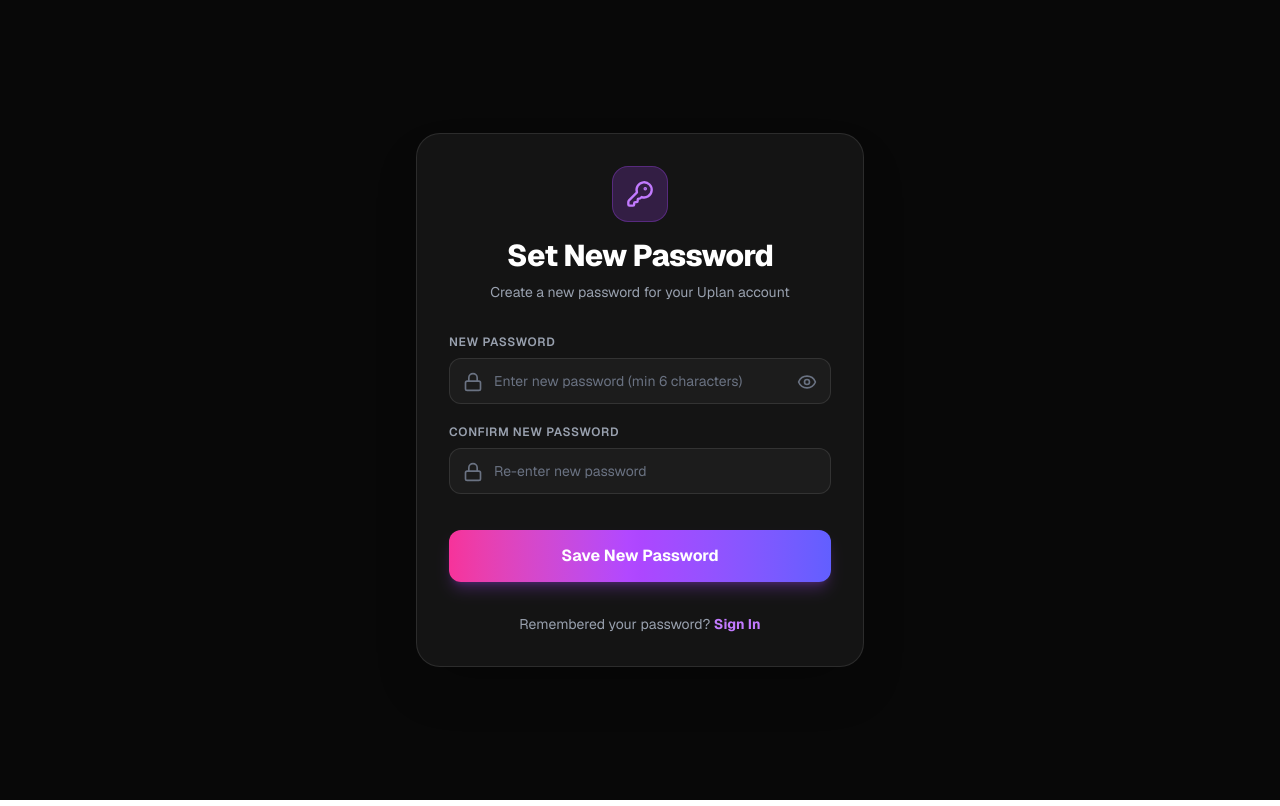
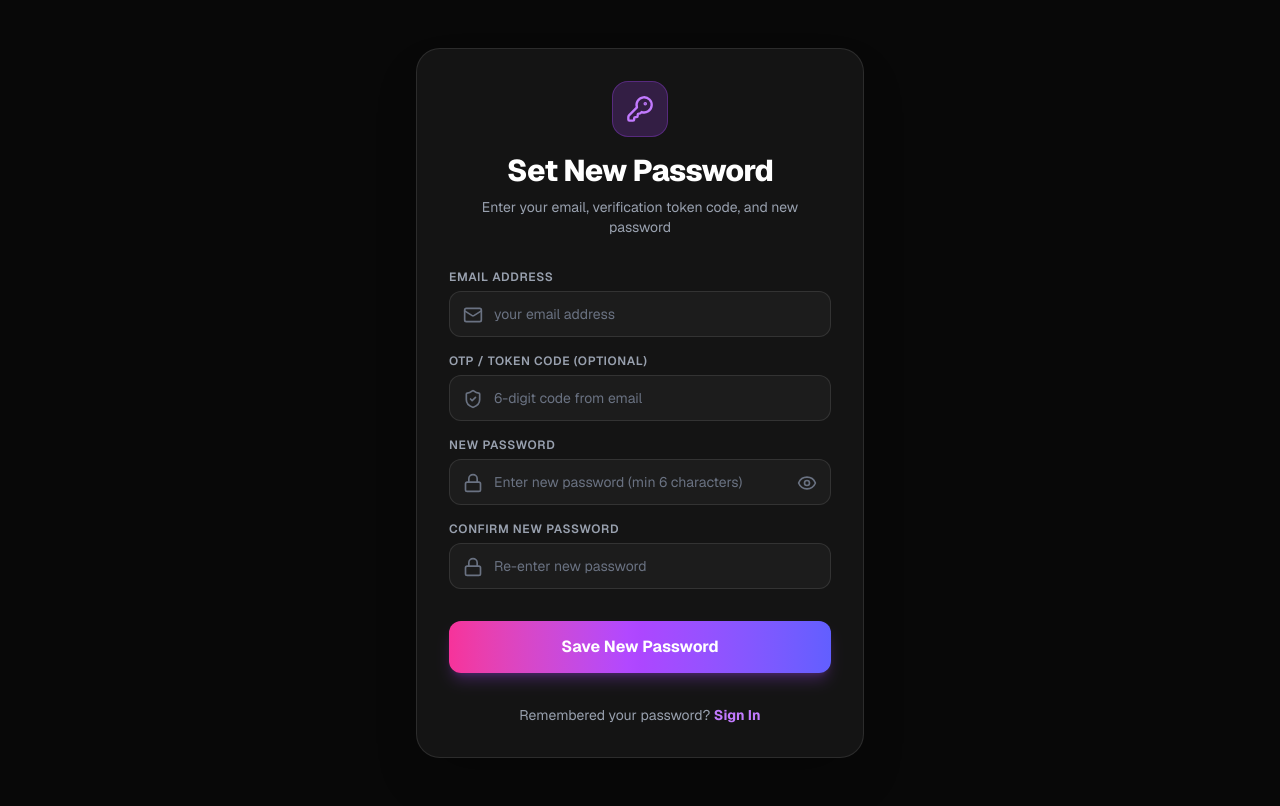
Before and after one commit to Uniqueyahya/Uplan-website, a Next.js app: page /reset-password in a window 1280 px wide. Built offline with nearby package versions, Linux system fonts and the light colour scheme; no server answers.

Commit message:
feat: Enhance reset-password with OTP code support and fail-proof recovery

```diff
--- a/src/app/reset-password/page.tsx
+++ b/src/app/reset-password/page.tsx
@@ -4,24 +4,38 @@ import { useState, useEffect } from 'react';
 import Link from 'next/link';
 import { useRouter } from 'next/navigation';
 import { supabase } from '@/lib/supabase';
-import { Lock, AlertCircle, CheckCircle2, Eye, EyeOff, KeyRound } from 'lucide-react';
+import { Lock, Mail, AlertCircle, CheckCircle2, Eye, EyeOff, KeyRound, ShieldCheck } from 'lucide-react';
 
 export default function ResetPasswordPage() {
   const router = useRouter();
+  const [email, setEmail] = useState('');
+  const [otpToken, setOtpToken] = useState('');
   const [newPassword, setNewPassword] = useState('');
   const [confirmPassword, setConfirmPassword] = useState('');
   const [showPassword, setShowPassword] = useState(false);
+  const [hasSession, setHasSession] = useState(false);
   const [loading, setLoading] = useState(false);
   const [errorMsg, setErrorMsg] = useState('');
   const [successMsg, setSuccessMsg] = useState('');
 
   useEffect(() => {
-    // Verify that the user has a valid reset session
+    // 1. Check if user already has active session from token link
     supabase.auth.getSession().then(({ data }) => {
-      if (!data.session) {
-        // User opened reset page without reset token/session
+      if (data.session) {
+        setHasSession(true);
       }
     });
+
+    // 2. Listen for recovery event
+    const { data: authListener } = supabase.auth.onAuthStateChange((event, session) => {
+      if (event === 'PASSWORD_RECOVERY' || session) {
+        setHasSession(true);
+      }
+    });
+
+    return () => {
+      authListener.subscription.unsubscribe();
+    };
   }, []);
 
   const handleUpdatePassword = async (e: React.FormEvent) => {
@@ -43,6 +57,20 @@ export default function ResetPasswordPage() {
     }
 
     try {
+      if (!hasSession && otpToken) {
+        // Mode A: Verify 6-digit OTP token first
+        const { error: otpError } = await supabase.auth.verifyOtp({
+          email: email.trim().toLowerCase(),
+          token: otpToken.trim(),
+          type: 'recovery',
+        });
+
+        if (otpError) {
+          throw new Error(otpError.message);
+        }
+      }
+
+      // Mode B: Update user password
       const { error } = await supabase.auth.updateUser({
         password: newPassword,
       });
@@ -56,7 +84,7 @@ export default function ResetPasswordPage() {
         router.replace('/login');
       }, 2500);
     } catch (err: unknown) {
-      const errorMessage = err instanceof Error ? err.message : 'Failed to reset password. Please try requesting a new link.';
+      const errorMessage = err instanceof Error ? err.message : 'Failed to reset password. Please verify your details.';
       setErrorMsg(errorMessage);
     } finally {
       setLoading(false);
@@ -71,7 +99,11 @@ export default function ResetPasswordPage() {
             <KeyRound className="w-7 h-7" />
           </div>
           <h1 className="text-3xl font-extrabold tracking-tight mb-2">Set New Password</h1>
-          <p className="text-gray-400 text-sm">Create a new password for your Uplan account</p>
+          <p className="text-gray-400 text-sm">
+            {hasSession
+              ? 'Enter your new password below'
+              : 'Enter your email, verification token code, and new password'}
+          </p>
         </div>
 
         {errorMsg && (
@@ -89,9 +121,42 @@ export default function ResetPasswordPage() {
         )}
 
         {!successMsg && (
-          <form onSubmit={handleUpdatePassword} className="space-y-5">
+          <form onSubmit={handleUpdatePassword} className="space-y-4">
+            {!hasSession && (
+              <>
+                <div>
+                  <label className="block text-xs font-semibold text-gray-400 mb-1.5 uppercase tracking-wider">Email Address</label>
+                  <div className="relative">
+                    <Mail className="w-5 h-5 text-gray-500 absolute left-3.5 top-3.5" />
+                    <input
+                      type="email"
+                      required
+                      value={email}
+                      onChange={(e) => setEmail(e.target.value)}
+                      placeholder="your email address"
+                      className="w-full bg-[#1c1c1c] border border-white/10 rounded-xl pl-11 pr-4 py-3 text-sm text-white placeholder-gray-500 focus:outline-none focus:border-purple-500 transition-colors"
+                    />
+                  </div>
+                </div>
+
+                <div>
+                  <label className="block text-xs font-semibold text-gray-400 mb-1.5 uppercase tracking-wider">OTP / Token Code (Optional)</label>
+                  <div className="relative">
+                    <ShieldCheck className="w-5 h-5 text-gray-500 absolute left-3.5 top-3.5" />
+                    <input
+                      type="text"
+                      value={otpToken}
+                      onChange={(e) => setOtpToken(e.target.value)}
+                      placeholder="6-digit code from email"
+                      className="w-full bg-[#1c1c1c] border border-white/10 rounded-xl pl-11 pr-4 py-3 text-sm text-white placeholder-gray-500 focus:outline-none focus:border-purple-500 transition-colors"
+                    />
+                  </div>
+                </div>
+              </>
+            )}
+
             <div>
-              <label className="block text-xs font-semibold text-gray-400 mb-2 uppercase tracking-wider">New Password</label>
+              <label className="block text-xs font-semibold text-gray-400 mb-1.5 uppercase tracking-wider">New Password</label>
               <div className="relative">
                 <Lock className="w-5 h-5 text-gray-500 absolute left-3.5 top-3.5" />
                 <input
@@ -113,7 +178,7 @@ export default function ResetPasswordPage() {
             </div>
 
             <div>
-              <label className="block text-xs font-semibold text-gray-400 mb-2 uppercase tracking-wider">Confirm New Password</label>
+              <label className="block text-xs font-semibold text-gray-400 mb-1.5 uppercase tracking-wider">Confirm New Password</label>
               <div className="relative">
                 <Lock className="w-5 h-5 text-gray-500 absolute left-3.5 top-3.5" />
                 <input
```
